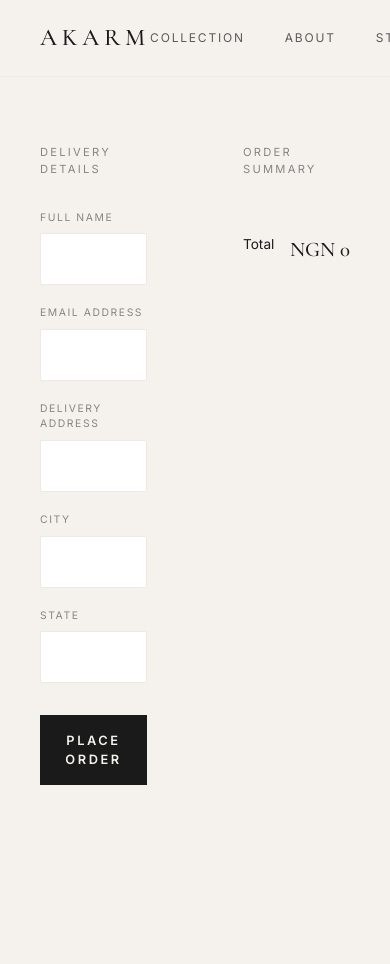
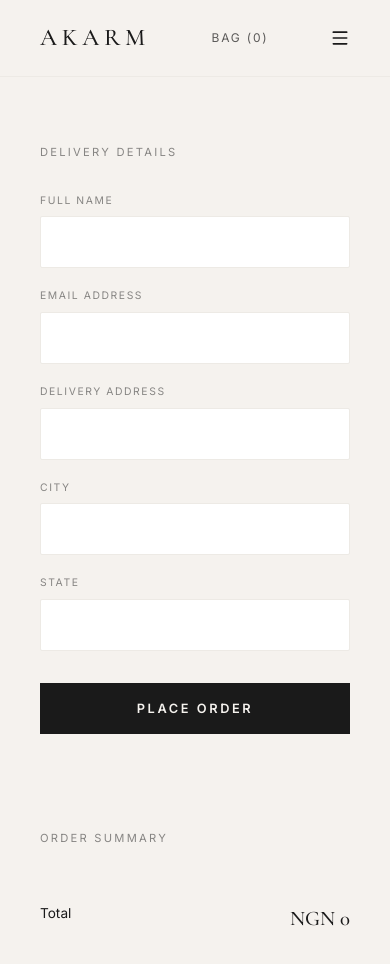
Before and after one commit to Imjim07/akarm, a Next.js app: page /checkout in a window 390 px wide. Shown: the top 964 px of the page. Before the commit the page ends 849 px from the top, so only its background shows below. Built offline with nearby package versions, Linux system fonts and the light colour scheme.

Commit message:
Add mobile responsiveness to AKARM

```diff
--- a/src/app/checkout/page.tsx
+++ b/src/app/checkout/page.tsx
@@ -51,7 +51,7 @@ export default function CheckoutPage() {
   return (
     <main style={{ minHeight: "100vh", backgroundColor: "var(--color-bg)", paddingTop: "80px" }}>
       <Navbar />
-      <div style={{ display: "grid", gridTemplateColumns: "1fr 1fr", maxWidth: "1200px", margin: "0 auto", padding: "4rem 2.5rem", gap: "6rem" }}>
+      <div  className="akarm-checkout-grid"style={{ display: "grid", gridTemplateColumns: "1fr 1fr", maxWidth: "1200px", margin: "0 auto", padding: "4rem 2.5rem", gap: "6rem" }}>
 
         <div>
           <p style={{ fontFamily: "var(--font-inter)", fontSize: "0.7rem", letterSpacing: "0.2em", textTransform: "uppercase", color: "var(--color-text)", opacity: 0.5, marginBottom: "2rem" }}>
--- a/src/app/globals.css
+++ b/src/app/globals.css
@@ -14,3 +14,24 @@ body {
   color: var(--color-text);
   font-family: var(--font-inter);
 }
+
+@media (max-width: 768px) {
+  div.akarm-nav-links {
+    display: none !important;
+  }
+  div.akarm-grid-3,
+  .akarm-grid-3 {
+    grid-template-columns: 1fr !important;
+  }
+  section.akarm-product-grid {
+    grid-template-columns: 1fr !important;
+  }
+  div.akarm-checkout-grid {
+    grid-template-columns: 1fr !important;
+  }
+  .akarm-mobile-menu {
+    display: block !important;
+  }
+}
+
+.akarm-mobile-menu { display: none; }
--- a/src/app/product/[slug]/page.tsx
+++ b/src/app/product/[slug]/page.tsx
@@ -39,7 +39,7 @@ export default function ProductPage({ params }: { params: Promise<{ slug: string
     <main>
       <Navbar />
       <CartDrawer />
-      <section style={{
+      <section  className="akarm-checkout-grid"style={{
         display: "grid",
         gridTemplateColumns: "1fr 1fr",
         minHeight: "100vh",
--- a/src/components/Collection.tsx
+++ b/src/components/Collection.tsx
@@ -13,7 +13,7 @@ export default function Collection() {
         padding: "8rem 2.5rem",
       }}
     >
-      <div
+      <div className="akarm-grid-3"
         style={{
           display: "flex",
           justifyContent: "space-between",
@@ -45,12 +45,12 @@ export default function Collection() {
         </span>
       </div>
 
-      <div
-        style={{
-          display: "grid",
-          gridTemplateColumns: "repeat(3, 1fr)",
-          gap: "2rem",
-        }}
+      <div className="akarm-grid-3"
+style={{
+  display: "grid",
+  gridTemplateColumns: "repeat(auto-fit, minmax(280px, 1fr))",
+  gap: "2rem",
+}}
       >
         {products.map((product) => (
           <a key={product.id}
--- a/src/components/Navbar.tsx
+++ b/src/components/Navbar.tsx
@@ -3,6 +3,7 @@
 import { useState } from "react";
 import { Menu, X } from "lucide-react";
 import { useCart } from "@/context/CartContext";
+
 
 function BagButton() {
   const { count, setIsOpen } = useCart();
@@ -23,6 +24,7 @@ function BagButton() {
   );
 }
 export default function Navbar() {
+  const [open, setOpen] = useState(false);
   return (
     <nav
       style={{
@@ -51,7 +53,7 @@ export default function Navbar() {
         AKARM
       </span>
 
-      <div style={{ display: "flex", gap: "2.5rem" }}>
+      <div className="akarm-nav-links" style={{ display: "flex", gap: "2.5rem" }}>
         {["Collection", "About", "Stores"].map((link) => (
           <span
             key={link}
@@ -71,6 +73,50 @@ export default function Navbar() {
       </div>
 
 <BagButton />
+<button
+  onClick={() => setOpen(!open)}
+  className="akarm-mobile-menu"
+  style={{
+    background: "none",
+    border: "none",
+    cursor: "pointer",
+    color: "var(--color-text)",
+  }}
+>
+  {open ? <X size={20} /> : <Menu size={20} />}
+</button>
+
+{open && (
+  <div style={{
+    position: "absolute",
+    top: "100%",
+    left: 0,
+    right: 0,
+    backgroundColor: "var(--color-bg)",
+    borderBottom: "1px solid var(--color-surface)",
+    padding: "1.5rem 2.5rem",
+    display: "flex",
+    flexDirection: "column",
+    gap: "1.25rem",
+  }}>
+    {["Collection", "About", "Stores"].map((link) => (
+      <span
+        key={link}
+        onClick={() => setOpen(false)}
+        style={{
+          fontFamily: "var(--font-inter)",
+          fontSize: "1rem",
+          letterSpacing: "0.15em",
+          textTransform: "uppercase",
+          color: "var(--color-text)",
+          cursor: "pointer",
+        }}
+      >
+        {link}
+      </span>
+    ))}
+  </div>
+)}
     </nav>
   );
 }
```
